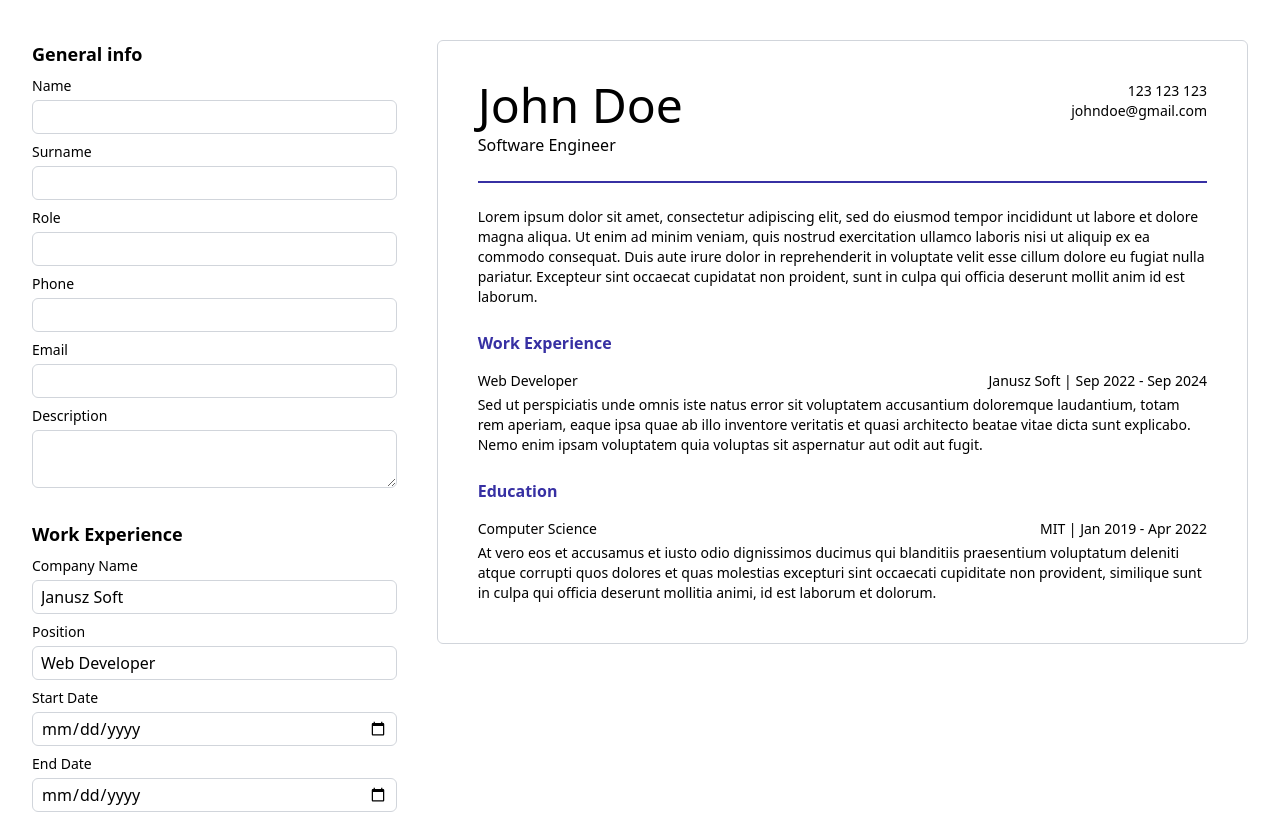
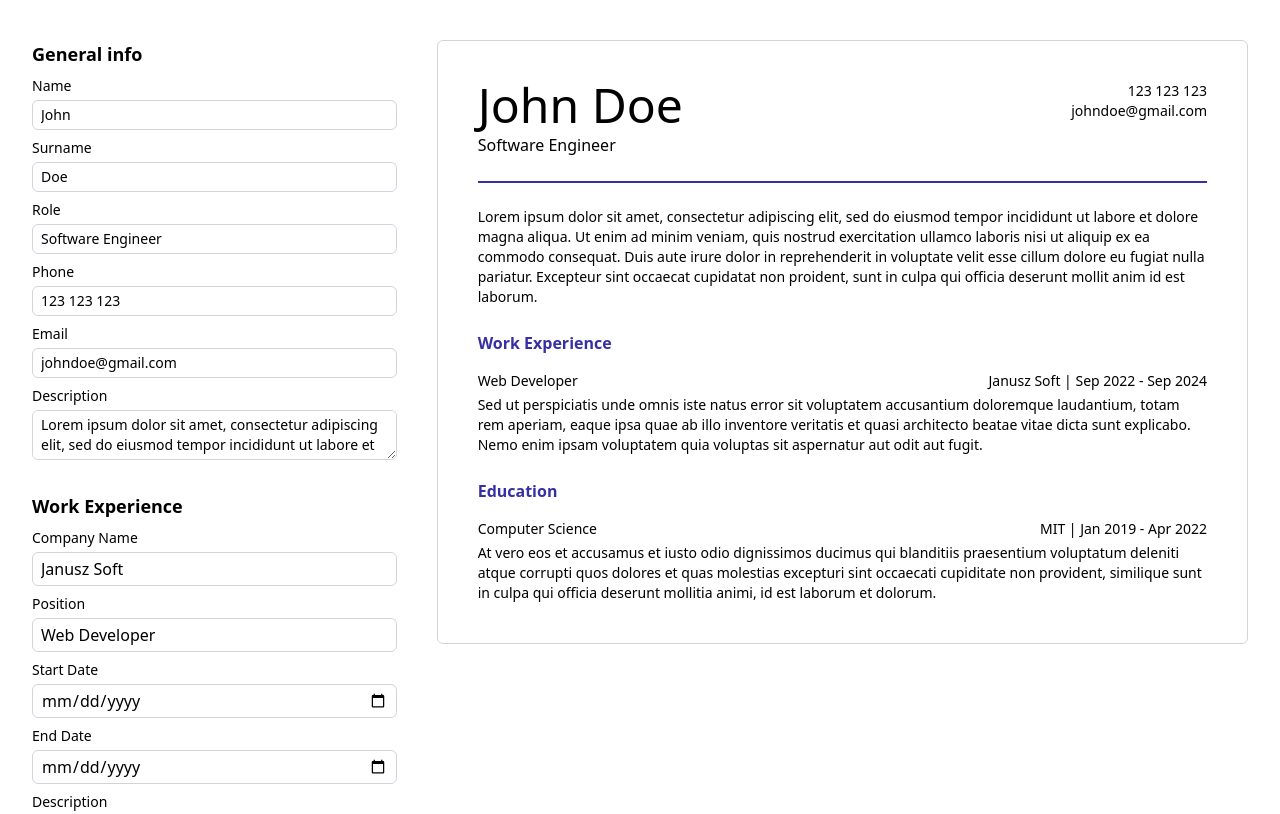
Before and after one commit to Ver0s/odin-cv-app, a React (Create React App) app: page / in a window 1280 px wide. Shown: the top 814 px of the page. Built offline with nearby package versions, Linux system fonts and the light colour scheme.

Commit message:
move general form into seperate component

```diff
--- a/src/components/General.jsx
+++ b/src/components/General.jsx
@@ -1,100 +1,16 @@
 import React, { Component } from 'react';
+import GeneralForm from './forms/GeneralForm';
 
 class General extends Component {
 	render() {
-		const {
-			name,
-			surname,
-			role,
-			phone,
-			email,
-			description,
-			handleGeneralChange,
-		} = this.props;
-
+		const { general, handleGeneralChange } = this.props;
 		return (
 			<div>
 				<h3 className="mb-2 text-lg font-bold">General info</h3>
-				<form className="space-y-2">
-					<div>
-						<label htmlFor="name" className="mb-1 block">
-							Name
-						</label>
-						<input
-							type="text"
-							name="name"
-							id="name"
-							value={name}
-							onChange={handleGeneralChange}
-							className="block w-full rounded-md border-gray-300 px-2 py-1 "
-						/>
-					</div>
-					<div>
-						<label htmlFor="surname" className="mb-1 block">
-							Surname
-						</label>
-						<input
-							type="text"
-							name="surname"
-							id="surname"
-							value={surname}
-							onChange={handleGeneralChange}
-							className="block w-full rounded-md border-gray-300 px-2 py-1"
-						/>
-					</div>
-					<div>
-						<label htmlFor="role" className="mb-1 block">
-							Role
-						</label>
-						<input
-							type="text"
-							name="role"
-							id="role"
-							value={role}
-							onChange={handleGeneralChange}
-							className="block w-full rounded-md border-gray-300 px-2 py-1"
-						/>
-					</div>
-					<div>
-						<label htmlFor="phone" className="mb-1 block">
-							Phone
-						</label>
-						<input
-							type="tel"
-							name="phone"
-							id="phone"
-							value={phone}
-							onChange={handleGeneralChange}
-							className="block w-full rounded-md border-gray-300 px-2 py-1"
-						/>
-					</div>
-					<div>
-						<label htmlFor="email" className="mb-1 block">
-							Email
-						</label>
-						<input
-							type="email"
-							name="email"
-							id="email"
-							value={email}
-							onChange={handleGeneralChange}
-							className="block w-full rounded-md border-gray-300 px-2 py-1"
-						/>
-					</div>
-					<div>
-						<label htmlFor="description" className="mb-1 block ">
-							Description
-						</label>
-						<textarea
-							type="text"
-							name="description"
-							id="description"
-							value={description}
-							onChange={handleGeneralChange}
-							className="block w-full rounded-md border-gray-300 px-2 py-1"
-						/>
-					</div>
-				</form>
+				<GeneralForm
+					general={general}
+					handleGeneralChange={handleGeneralChange}
+				/>
 			</div>
 		);
 	}
--- /dev/null
+++ b/src/components/forms/GeneralForm.jsx
@@ -0,0 +1,94 @@
+import React, { Component } from 'react';
+
+class GeneralForm extends Component {
+	render() {
+		const { name, surname, role, phone, email, description } =
+			this.props.general;
+		const { handleGeneralChange } = this.props;
+
+		return (
+			<form className="space-y-2">
+				<div>
+					<label htmlFor="name" className="mb-1 block">
+						Name
+					</label>
+					<input
+						type="text"
+						name="name"
+						id="name"
+						value={name}
+						onChange={handleGeneralChange}
+						className="block w-full rounded-md border-gray-300 px-2 py-1 text-sm"
+					/>
+				</div>
+				<div>
+					<label htmlFor="surname" className="mb-1 block">
+						Surname
+					</label>
+					<input
+						type="text"
+						name="surname"
+						id="surname"
+						value={surname}
+						onChange={handleGeneralChange}
+						className="block w-full rounded-md border-gray-300 px-2 py-1 text-sm"
+					/>
+				</div>
+				<div>
+					<label htmlFor="role" className="mb-1 block">
+						Role
+					</label>
+					<input
+						type="text"
+						name="role"
+						id="role"
+						value={role}
+						onChange={handleGeneralChange}
+						className="block w-full rounded-md border-gray-300 px-2 py-1 text-sm"
+					/>
+				</div>
+				<div>
+					<label htmlFor="phone" className="mb-1 block">
+						Phone
+					</label>
+					<input
+						type="tel"
+						name="phone"
+						id="phone"
+						value={phone}
+						onChange={handleGeneralChange}
+						className="block w-full rounded-md border-gray-300 px-2 py-1 text-sm"
+					/>
+				</div>
+				<div>
+					<label htmlFor="email" className="mb-1 block">
+						Email
+					</label>
+					<input
+						type="email"
+						name="email"
+						id="email"
+						value={email}
+						onChange={handleGeneralChange}
+						className="block w-full rounded-md border-gray-300 px-2 py-1 text-sm"
+					/>
+				</div>
+				<div>
+					<label htmlFor="description" className="mb-1 block ">
+						Description
+					</label>
+					<textarea
+						type="text"
+						name="description"
+						id="description"
+						value={description}
+						onChange={handleGeneralChange}
+						className="block w-full rounded-md border-gray-300 px-2 py-1 text-sm"
+					/>
+				</div>
+			</form>
+		);
+	}
+}
+
+export default GeneralForm;
```
